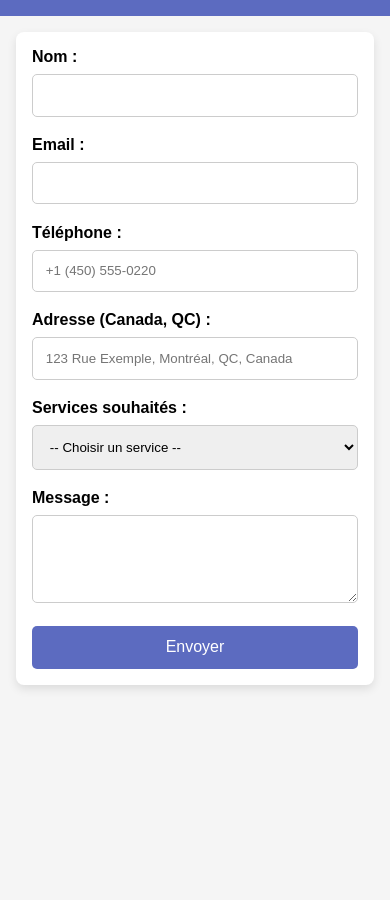
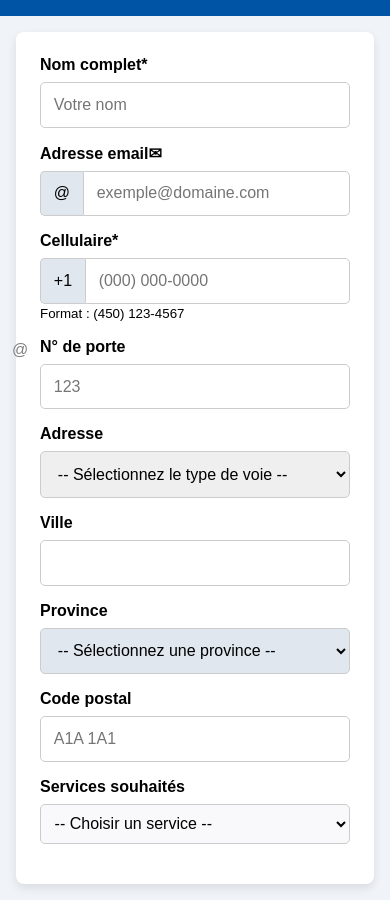
Before and after one commit to ammoz92i/formulaire-tigydoo-siteweb, a plain HTML site: page index.html in a window 390 px wide. Shown: the part 72-972 px from the top of the page. Before the commit the page ends 844 px from the top, so only its background shows below. Drawn offline with Linux system fonts and the light colour scheme.

Commit message:
Add files via upload

```diff
--- a/index.html
+++ b/index.html
@@ -1,19 +1,20 @@
 <!DOCTYPE html>
+
 <html lang="fr">
 <head>
-  <meta charset="UTF-8" />
-  <meta name="viewport" content="width=device-width, initial-scale=1.0" />
+  <meta name="viewport" content="width=device-width, initial-scale=1.0">
+<meta charset="utf-8"/>
+<meta content="width=device-width, initial-scale=1.0" name="viewport"/>
 <title>Formulaire Tigydoo</title>
-  <style>
-    body {
+<style>body {
       font-family: Arial, sans-serif;
       margin: 0;
       padding: 0;
-      background: #f5f5f5;
+      background: #f0f4f8;
     }
 
     header {
-      background: #5c6bc0;
+      background: #0054a6;
       color: white;
       padding: 1rem;
       text-align: center;
@@ -47,7 +48,7 @@
     }
 
     button {
-      background: #5c6bc0;
+      background: #0054a6;
       color: white;
       padding: 0.8rem 1.2rem;
       border: none;
@@ -71,37 +72,98 @@
         font-size: 1.4rem;
       }
     }
+
+@media (max-width: 768px) {
+  form {
+    padding: 1.5rem;
+    margin: 1rem;
+  }
+  .form-group {
+    margin-bottom: 1rem;
+  }
+  input, select, textarea {
+    font-size: 1rem;
+  }
+  button {
+    width: 100%;
+  }
+}
 </style>
 </head>
 <body>
 <header>
 <h1>Formulaire de Contact Tigydoo</h1>
 </header>
-
-  <form id="contact-form" action="https://script.google.com/macros/s/AKfycbwFTwYVjXMYxfqbJj6gk2CN0VrZJVMf48PRSeZ0kLUdn8TRDXuHby8x7gg1nQhcy4HL/exec" method="POST">
+<form action="https://script.google.com/macros/s/AKfycbwFTwYVjXMYxfqbJj6gk2CN0VrZJVMf48PRSeZ0kLUdn8TRDXuHby8x7gg1nQhcy4HL/exec" id="contact-form" method="POST">
 <div class="form-group">
-      <label for="nom">Nom :</label>
-      <input type="text" id="nom" name="nom" required />
+<label for="nom">Nom complet<span class="required">*</span></label>
+<input id="nom" name="nom" placeholder="Votre nom" required="" type="text"/>
 </div>
-
 <div class="form-group">
-      <label for="email">Email :</label>
-      <input type="email" id="email" name="email" required />
+<label for="email">Adresse email<span class="required">✉</span></label>
+<span style="position: absolute; left: 12px; top: 50%; transform: translateY(-50%); color: gray;">@</span>
+<div style="display: flex; align-items: center;">
+<span style="padding: 0.8rem; background-color: #e0e7ef; border: 1px solid #ccc; border-right: none; border-radius: 5px 0 0 5px;">@</span>
+<input id="email" name="email" placeholder="exemple@domaine.com" required="" style="flex: 1; border-radius: 0 5px 5px 0;" type="email"/>
 </div>
-
+</div>
 <div class="form-group">
-      <label for="telephone">Téléphone :</label>
-      <input type="tel" id="telephone" name="telephone" placeholder="+1 (450) 555-0220" pattern="\+1\s?\(\d{3}\)\s?\d{3}-\d{4}" required />
+<label for="telephone">Cellulaire<span class="required">*</span></label>
+<div style="display: flex; align-items: center;">
+<span style="padding: 0.8rem; background-color: #e0e7ef; border: 1px solid #ccc; border-right: none; border-radius: 5px 0 0 5px;">+1</span>
+<input id="telephone" name="telephone" pattern="\(\d{3}\) \d{3}-\d{4}" placeholder="(000) 000-0000" required="" style="flex: 1; border-radius: 0 5px 5px 0;" type="tel"/>
 </div>
-
+<small>Format : (450) 123-4567</small>
+</div>
 <div class="form-group">
-      <label for="adresse">Adresse (Canada, QC) :</label>
-      <input type="text" id="adresse" name="adresse" required placeholder="123 Rue Exemple, Montréal, QC, Canada" />
+<label for="porte">N° de porte</label>
+<input id="porte" name="porte" placeholder="123" type="text"/>
 </div>
-
 <div class="form-group">
-      <label for="services">Services souhaités :</label>
-      <select id="services" name="services" required>
+<label for="type_voie">Adresse</label>
+<select id="type_voie" name="type_voie" required="">
+<option value="">-- Sélectionnez le type de voie --</option>
+<option value="Rue">Rue</option>
+<option value="Place">Place</option>
+<option value="Boulevard">Boulevard</option>
+<option value="Avenue">Avenue</option>
+<option value="Rang">Rang</option>
+</select>
+</div>
+<div class="form-group" id="nom_voie_group" style="display: none;">
+<label for="nom_voie">Nom de la voie sélectionnée</label>
+<input id="nom_voie" name="nom_voie" placeholder="ex: Sainte-Catherine" type="text"/>
+</div>
+<div class="form-group">
+<label for="ville">Ville</label>
+<input id="ville" name="ville" type="text"/>
+</div>
+<div class="form-group">
+<label for="province">Province</label>
+<select id="province" name="province" required="" style="background-color: #e0e7ef;">
+<option value="">-- Sélectionnez une province --</option>
+<option value="AB">Alberta</option>
+<option value="BC">Colombie-Britannique</option>
+<option value="MB">Manitoba</option>
+<option value="NB">Nouveau-Brunswick</option>
+<option value="NL">Terre-Neuve-et-Labrador</option>
+<option value="NS">Nouvelle-Écosse</option>
+<option value="NT">Territoires du Nord-Ouest</option>
+<option value="NU">Nunavut</option>
+<option value="ON">Ontario</option>
+<option value="PE">Île-du-Prince-Édouard</option>
+<option value="QC">Québec</option>
+<option value="SK">Saskatchewan</option>
+<option value="YT">Yukon</option>
+</select>
+</div>
+<div class="form-group">
+<label for="code_postal">Code postal</label>
+<input id="code_postal" name="code_postal" placeholder="A1A 1A1" type="text"/>
+</div>
+<div class="form-group">
+<label for="services">Services souhaités</label>
+<select id="services" name="services" required="" style="background-color: #f9f9fb; padding: 0.6rem; border-radius: 5px; border: 1px solid #ccc;">
 <option value="">-- Choisir un service --</option>
 <option value="FORFAIT CELLULAIRE">FORFAIT CELLULAIRE</option>
 <option value="TRIO">TRIO</option>
@@ -110,31 +172,41 @@
 <option value="TOUS">TOUS</option>
 </select>
 </div>
-
-    <div class="form-group">
-      <label for="message">Message :</label>
-      <textarea id="message" name="message" rows="4"></textarea>
-    </div>
-
-    <button type="submit">Envoyer</button>
 </form>
-
 <script>
-    document.getElementById("contact-form").addEventListener("submit", function(e) {
+    document.getElementById("contact-form").addEventListener("submit", function (e) {
       e.preventDefault();
       const form = e.target;
+      const data = new FormData(form);
       fetch(form.action, {
         method: "POST",
-        body: new FormData(form)
-      }).then(response => {
-        if (response.ok) {
+        body: data,
+      })
+      .then(() => {
+        form.reset();
         window.location.href = "merci.html";
+      })
+      .catch(err => alert("Erreur d'envoi : " + err));
+    });
+  </script>
+<script>
+  document.getElementById('telephone').addEventListener('input', function (e) {
+    let x = e.target.value.replace(/\D/g, '').substring(0, 10);
+    let formatted = '';
+    if (x.length > 0) formatted += '(' + x.substring(0, 3);
+    if (x.length >= 4) formatted += ') ' + x.substring(3, 6);
+    if (x.length >= 7) formatted += '-' + x.substring(6, 10);
+    e.target.value = formatted;
+  });
+</script>
+<script>
+document.getElementById('type_voie').addEventListener('change', function () {
+  var nomVoieGroup = document.getElementById('nom_voie_group');
+  if (this.value) {
+    nomVoieGroup.style.display = 'block';
   } else {
-          alert("Erreur lors de l'envoi. Veuillez réessayer.");
+    nomVoieGroup.style.display = 'none';
   }
-      }).catch(() => {
-        alert("Erreur lors de l'envoi. Veuillez réessayer.");
-      });
 });
 </script>
 </body>
```
Also changed, not shown: merci.html (+18 -3 lines). Lines whose indentation alone changed are shown as unchanged.
